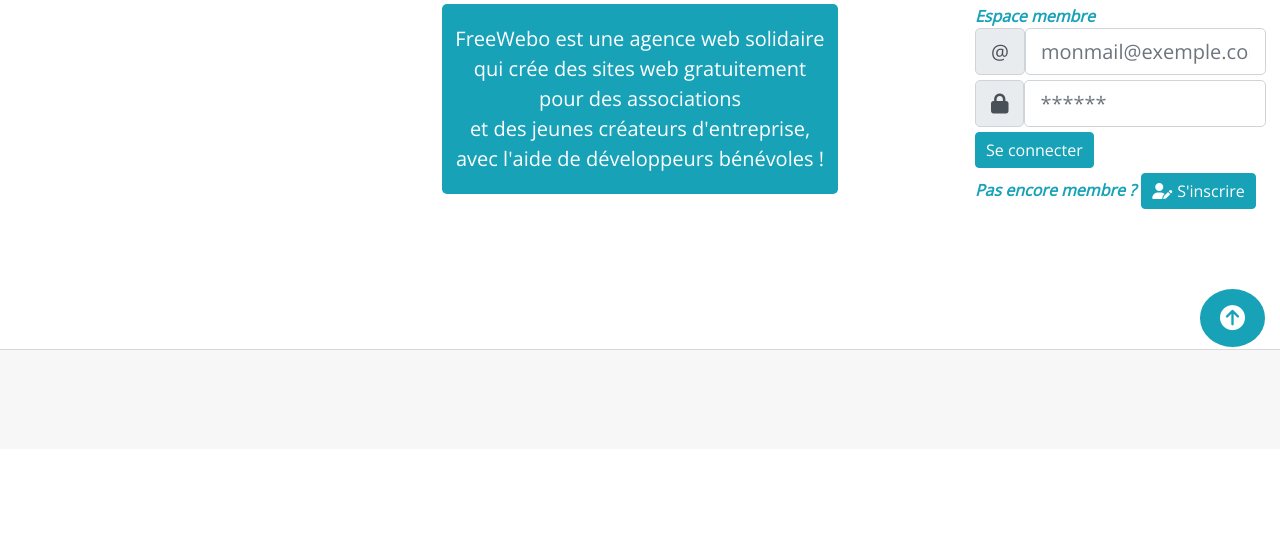
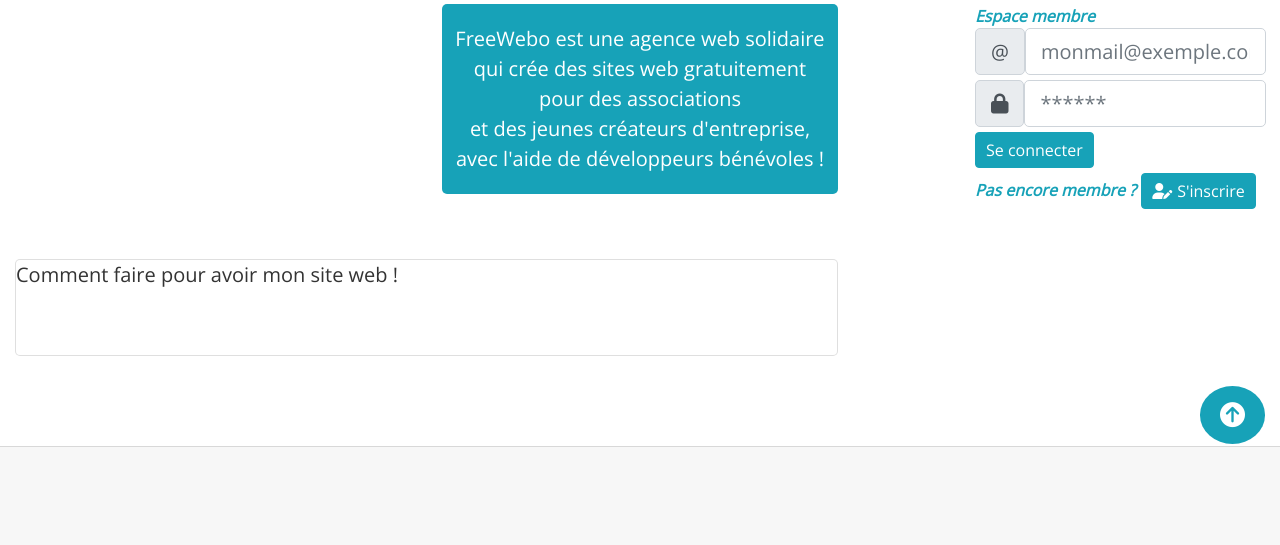
Before and after one commit to AnneDreuille/freewebo, a PHP site: page / in a window 1280 px wide. Shown: the part 169-714 px from the top of the page. Run offline with PHP 8.4, Linux system fonts and the light colour scheme; some libraries are stand-ins or nearby versions.

Commit message:
Update homepage.php
ajout row avec description service

```diff
--- a/view/front/homepage.php
+++ b/view/front/homepage.php
@@ -50,7 +50,25 @@
         </div><br/>
 
         <div class="row">
-            <div class="col-md-8"></div>
+            <!-- Description service apporté -->
+            <div class="col-md-8">
+                <div class="card">
+                    <div class="card-title">Comment faire pour avoir mon site web&nbsp;!</div>
+
+                    <div class="card-body">
+
+
+                    </div>
+                </div>
+
+
+
+
+
+
+
+            </div><br/>
+
             <div class="col-md-4"></div>
         </div><br/>
 
```
